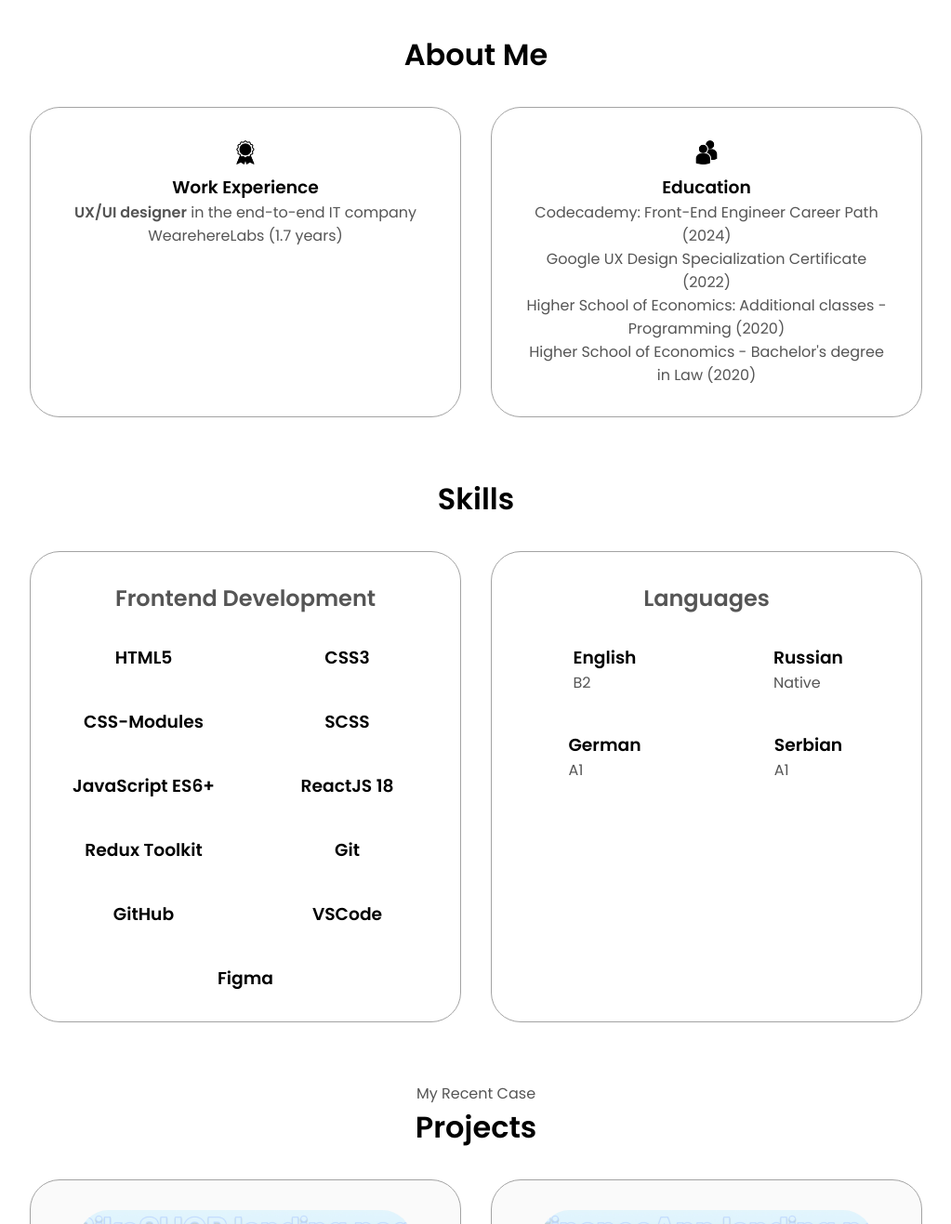
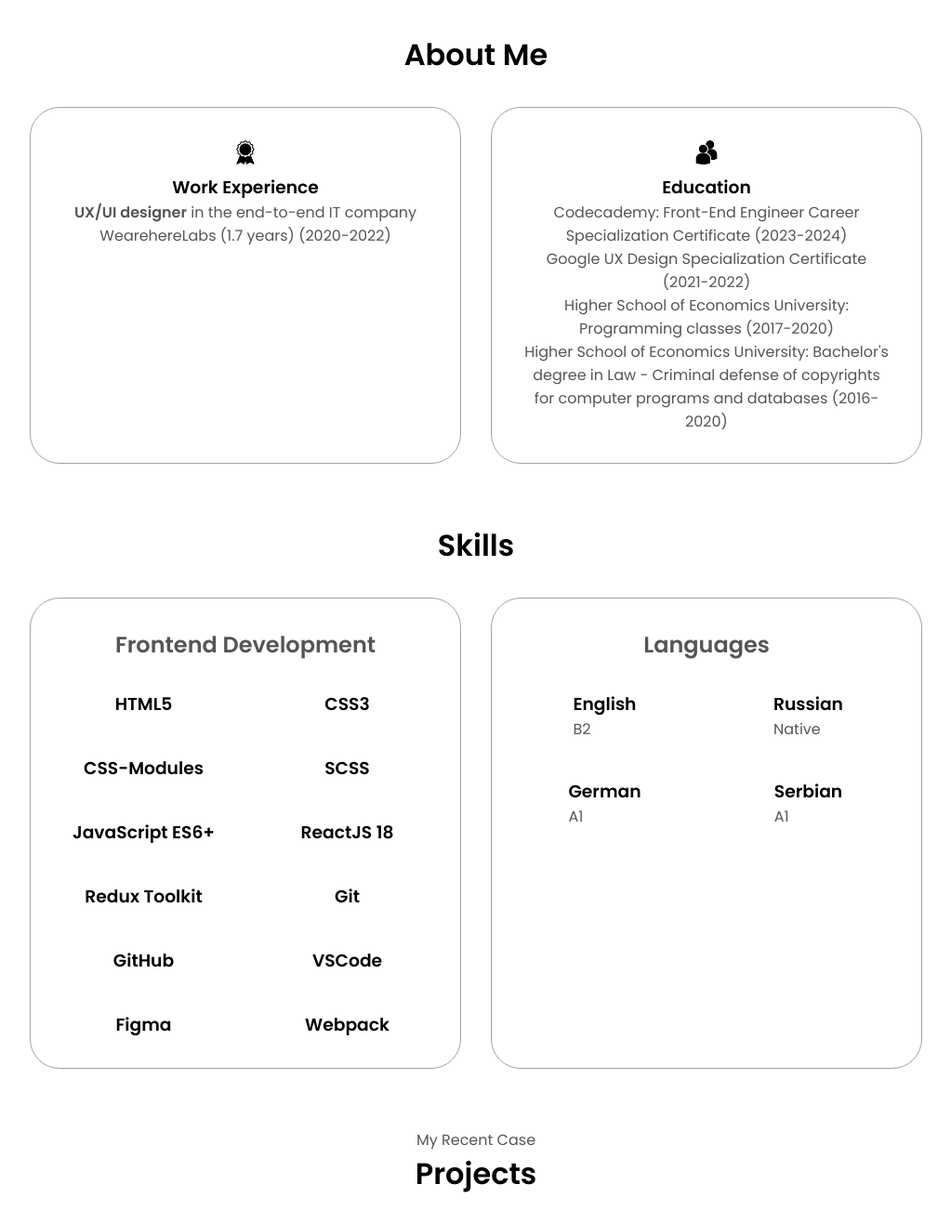
Before and after one commit to AlinaZakharovadev/PortfolioAlinaZakharova, a plain HTML site: page index.html in a window 1280 px wide. Shown: the part 741-2058 px from the top of the page at 93% size, without its empty margins (128-1151 px from the left). Drawn offline with Linux system fonts and the light colour scheme.

Commit message:
Updates in Skills and About me sections

```diff
--- a/index.html
+++ b/index.html
@@ -90,7 +90,7 @@
                 class="icon"
               />
               <h3>Work Experience</h3>
-              <p><b>UX/UI designer</b> in the end-to-end IT company WearehereLabs (1.7 years)</p>
+              <p><b>UX/UI designer</b> in the end-to-end IT company WearehereLabs (1.7 years) (2020-2022)</p>
             </div>
             <div class="details-container">
               <img
@@ -99,7 +99,7 @@
                 class="icon"
               />
               <h3>Education</h3>
-              <p>Codecademy: Front-End Engineer Career Path (2024)<br />Google UX Design Specialization Certificate (2022)<br /> Higher School of Economics: Additional classes - Programming (2020) <br /> Higher School of Economics - Bachelor's degree in Law (2020)</p>
+              <p>Codecademy: Front-End Engineer Career Specialization Certificate (2023-2024)<br />Google UX Design Specialization Certificate (2021-2022)<br /> Higher School of Economics University: Programming classes (2017-2020) <br /> Higher School of Economics University: Bachelor's degree in Law - Criminal defense of copyrights for computer programs and databases (2016-2020)</p>
             </div>
           </div>
           <!-- <div class="text-container">
@@ -187,6 +187,13 @@
 
                 <div>
                   <h3>Figma</h3>
+
+                </div>
+              </article>
+              <article>
+
+                <div>
+                  <h3>Webpack</h3>
 
                 </div>
               </article>
```
